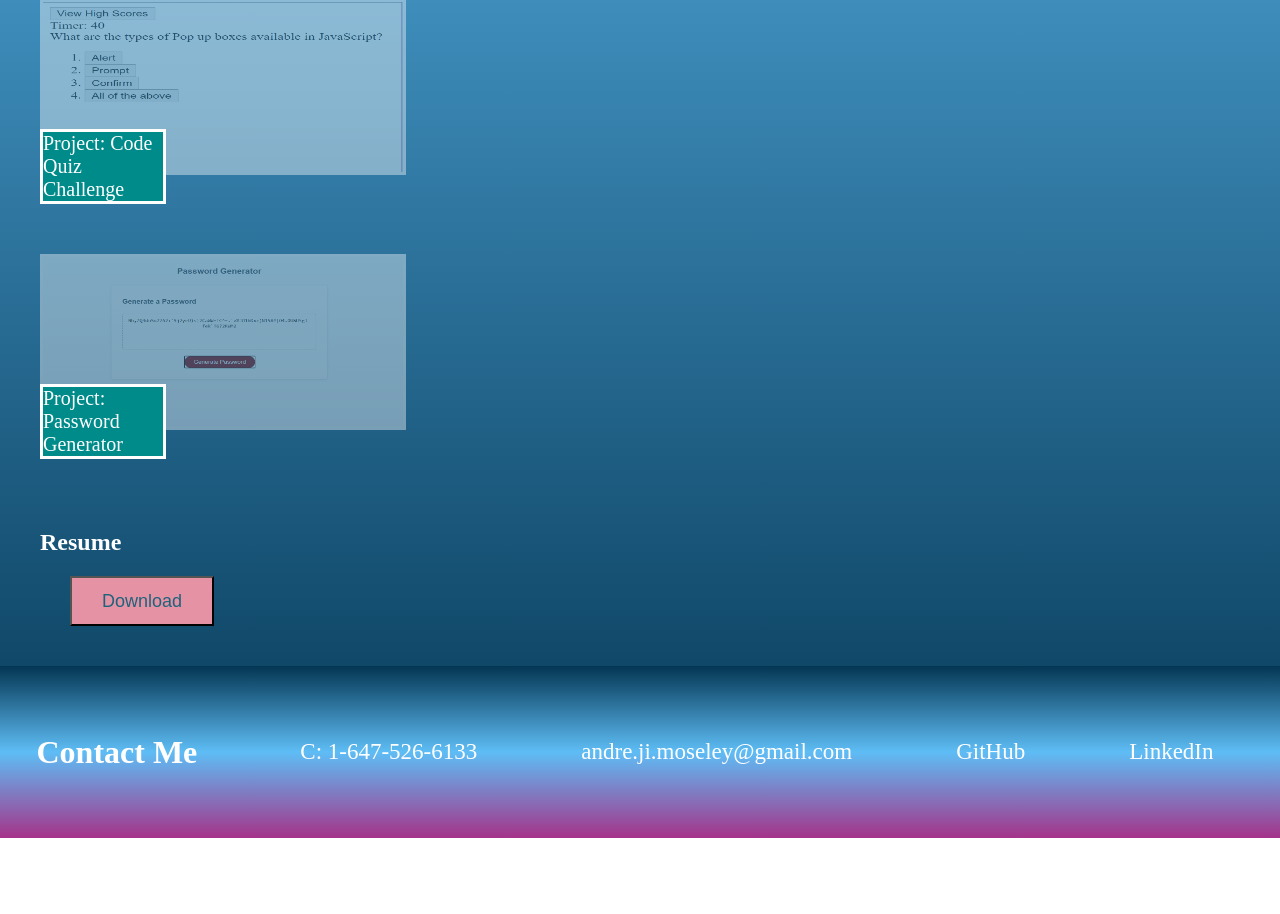
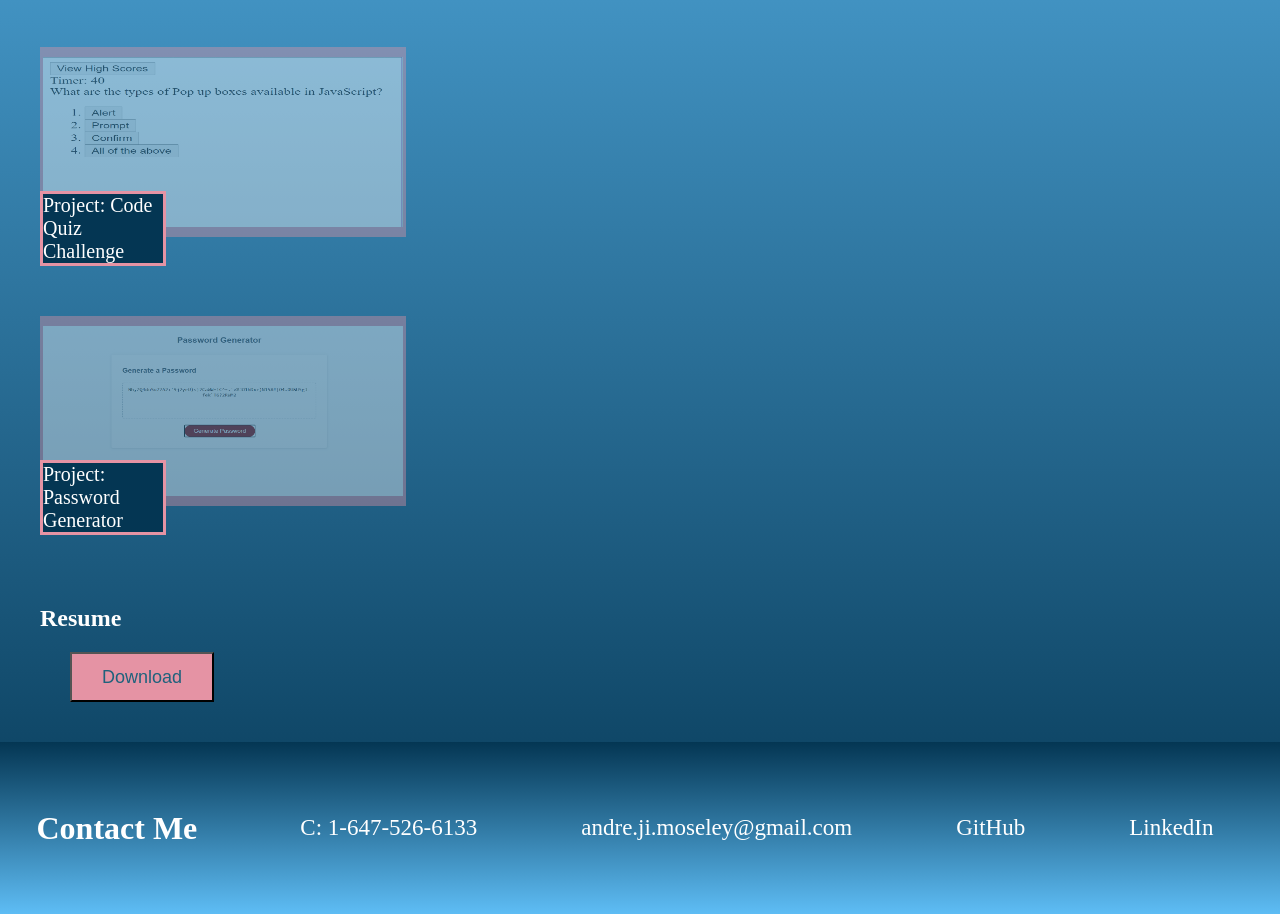
Before and after one commit to DreJI95/MyPortfolio, a plain HTML site: page index.html in a window 1280 px wide. Shown: the part 1765-2679 px from the top of the page. Before the commit the page ends 2603 px from the top, so only its background shows below. Drawn offline with Linux system fonts and the light colour scheme.

Commit message:
Added more color styling

```diff
--- a/assets/css/style.css
+++ b/assets/css/style.css
@@ -19,7 +19,7 @@ header, footer{
  display: flex;
  justify-content: space-around;
  align-items: center;
- background: linear-gradient( rgb(165, 51, 137),rgb(94, 189, 245), rgb(4, 54, 83));
+ background: linear-gradient(rgb(94, 189, 245), rgb(4, 54, 83));
 }
 
 header h1, footer h2{
@@ -47,11 +47,14 @@ header h1{
 
 header a:hover, footer a:hover {
   border-bottom: solid;
+  border-color: rgb(213, 184, 236);
 }
 
 .about-me-image {
   width: 17%;
   border-radius: 15%;
+  border-color: rgb(229, 147, 164);
+  border-style: solid;
 }
 
 .about-me article {
@@ -63,14 +66,12 @@ header a:hover, footer a:hover {
   width: 40%;
   height: 300px;
   opacity: 0.4;
-  transition: width 3s, height 3s, opacity 3s;
 }
 
 .project-2 img, .project-3 img, .project-4 img, .project-5 img {
   width: 30%;
   height: 170px;
   opacity: 0.4;
-  transition: width 3s, height 3s, opacity 3s;
 }
 
 .project-img img:hover {
@@ -81,17 +82,30 @@ header a:hover, footer a:hover {
 
 .project-img img{
   border-style: solid;
-  border-box: 40px;
+  border-block-width: 10px;
 }
-
 
 .project-text{
   position: relative;
   font-size: 20px;
   bottom: 50px;
-  background-color: darkcyan;
+  background-color:rgb(4, 54, 83);
   border-style: solid;
   width: 10%
+}
+
+.project-text, .project-img img {
+  border-color: rgb(229, 147, 164);
+  transition: width 3s, height 3s, opacity 3s, border-color 3s;
+}
+
+.project-text:hover, .project-img img:hover {
+  border-color: rgb(213, 184, 236);
+  transition: width 3s, height 3s, opacity 3s, border-color 3s;
+}
+
+.projects-container{
+
 }
 
 .resume button {
@@ -111,7 +125,7 @@ header a:hover, footer a:hover {
 }
 
 footer{
-  background: linear-gradient( rgb(4, 54, 83),rgb(94, 189, 245) ,rgb(165, 51, 137));
+  background: linear-gradient( rgb(4, 54, 83),rgb(94, 189, 245));
 }
 
 footer div{
@@ -133,6 +147,12 @@ footer h2{
 
   .about-me-image {
     width: 30%;
+  }
+
+
+  .project-img img{
+    width: 100%;
+    opacity: 1;
   }
 }
 
--- a/index.html
+++ b/index.html
@@ -43,6 +43,7 @@
       <div>
           <h1 id="projects">Projects</h1>
 
+          <container class="projects-container">
             <div class="project-img project-1">
               <a href="https://jadejhagru.github.io/fitness-application/" alt="Obsidiflex-Fitness-App"><img src="./assets/images/Obsidiflex-preview.PNG"/></a>
               <div class="project-text">Group Project: Obsidiflex</div>
@@ -67,7 +68,7 @@
               <a href="https://dreji95.github.io/Password-Generator/" alt="Password-Generator"><img src="./assets/images/Password-Generator-preview.PNG"></a>
               <div class="project-text">Project: Password Generator</div>
             </div>
-
+          </container>
 
       </div>
 
```
